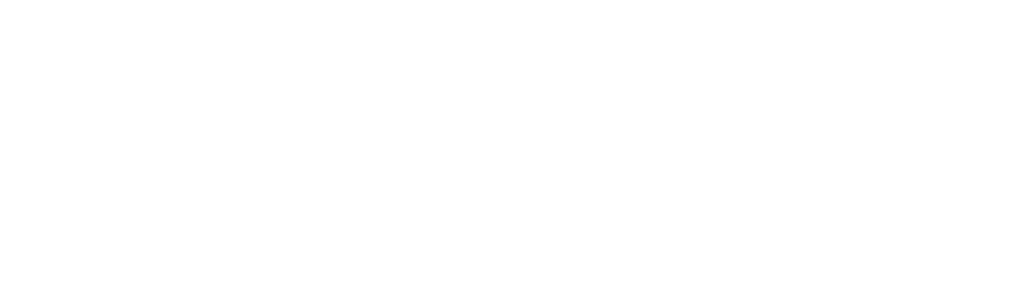
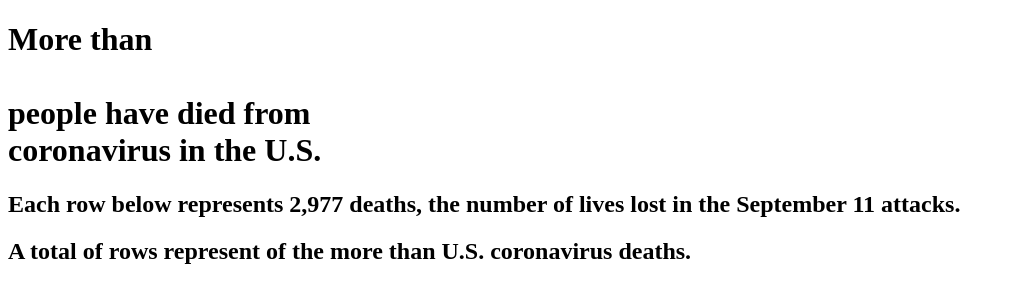
Before and after one commit to esadek/covid-deaths, a plain HTML site: page index.html in a window 1280 px wide. Shown: the whole page, without its empty margins (0-1015 px from the left). Drawn offline with Linux system fonts and the light colour scheme.

Commit message:
Add: top section

```diff
--- a/index.html
+++ b/index.html
@@ -7,4 +7,22 @@
     <link rel="stylesheet" href="https://fonts.googleapis.com/css?family=Ubuntu">
     <link rel="stylesheet" href="style.css" type="text/css">
   </head>
+  <body>
+
+    <!-- Top Section -->
+    <div id="top">
+      <h1>
+        More than
+        <br>
+        <span class="deaths red"></span>
+        <br>
+        people have died from
+        <br>
+        coronavirus in the U.S.
+      </h1>
+      <h2>Each row below represents 2,977 deaths, the number of lives lost in the September 11 attacks.</h2>
+      <h2>A total of <span id="num-rows" class="orange"></span> rows represent <span id="deaths-represented" class="orange"></span> of the more than <span class="deaths red"></span> U.S. coronavirus deaths.</h2>
+    </div>
+
+  </body>
 </html>
```
